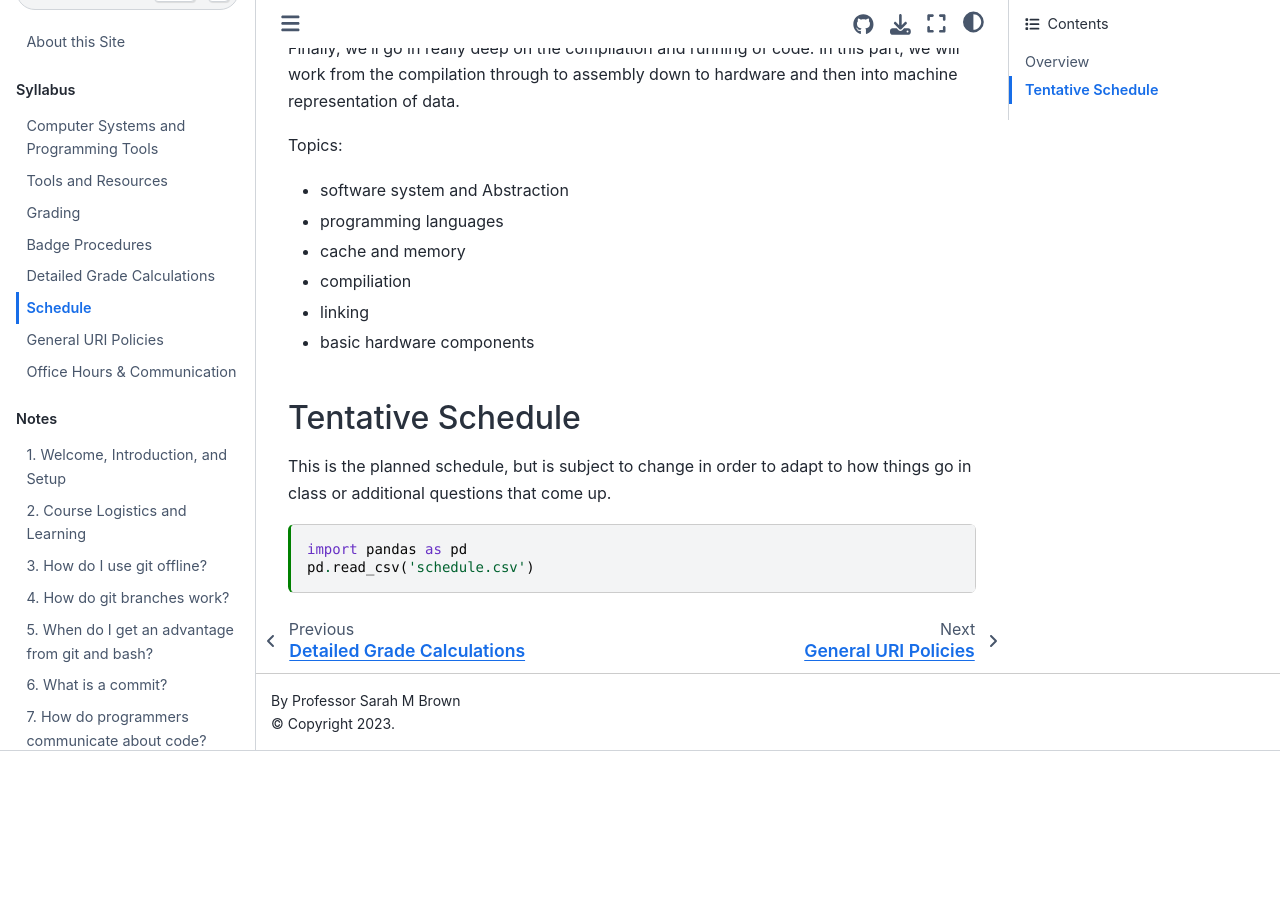
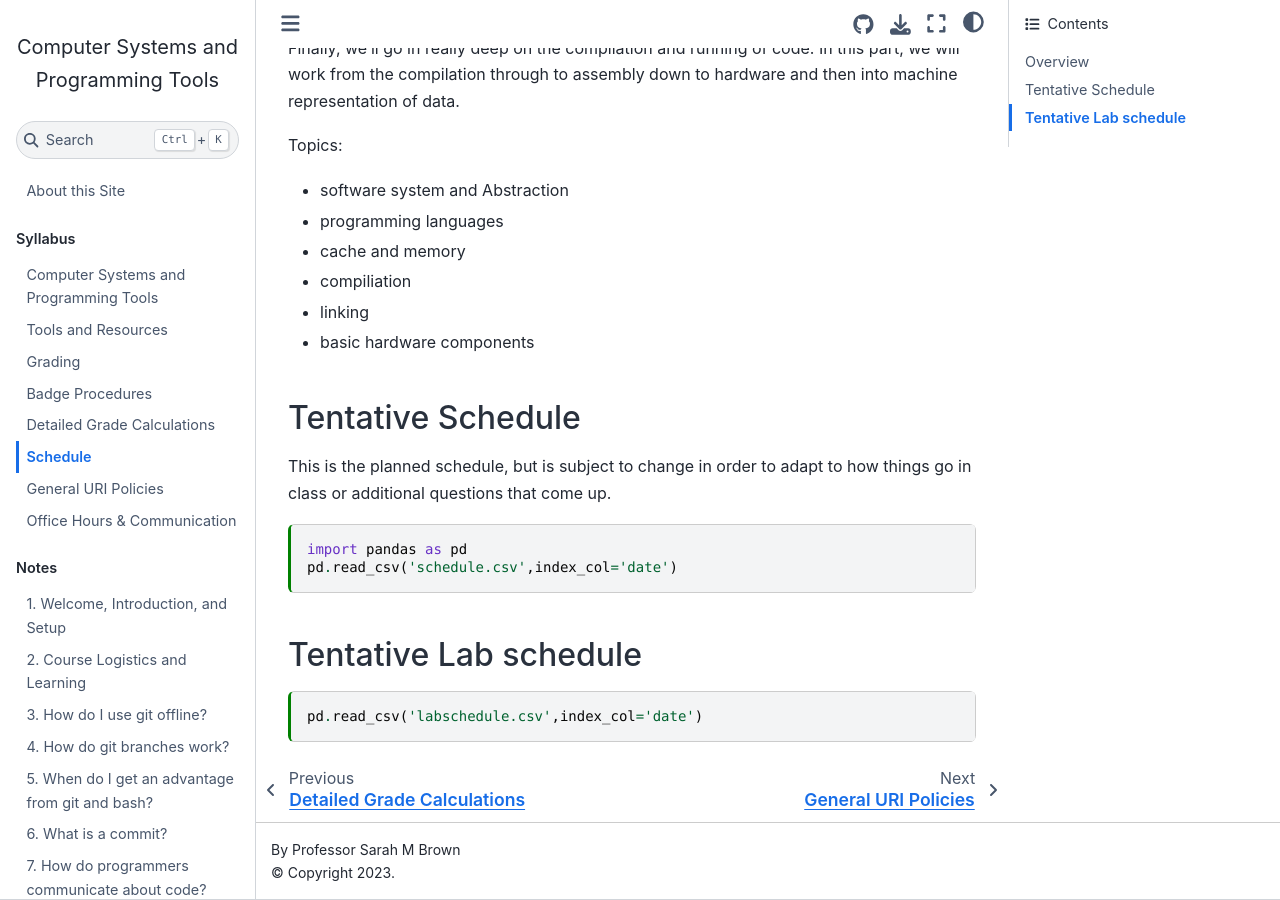
Before and after one commit to introcompsys/fall2023, a Jupyter Book: the page built from syllabus/schedule.md, in a window 1280 px wide and 900 px high, scrolled down 1093 px. Built offline with Jupyter Book 1.0.4 settings and Sphinx 7.4.7 and the Sphinx Book theme 1.1.4, drawn with Linux system fonts in a browser that asks for light colours; pages that are not in the unit, such as notebooks, are missing from menus; before the commit the page ends 1844 px from its top, so only the background shows below that.

Commit message:
add lab scheudle

````diff
--- a/syllabus/schedule.md
+++ b/syllabus/schedule.md
@@ -92,5 +92,11 @@
 
 ```{code-cell} ipython
 import pandas as pd
-pd.read_csv('schedule.csv')
+pd.read_csv('schedule.csv',index_col='date')
 ```
+
+## Tentative Lab schedule
+
+```{code-cell} ipython
+pd.read_csv('labschedule.csv',index_col='date')
+```
````
Also changed, not shown: 1 other file.
